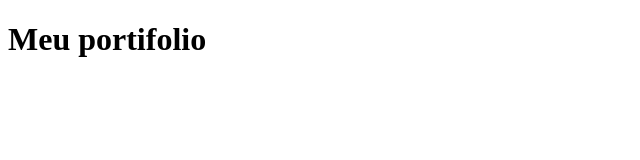
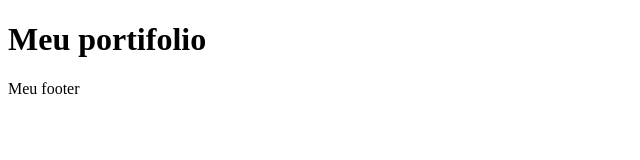
Before and after one commit to antoniofpf/dc-portifolio, a plain HTML site: page index.html in a window 1280 px wide. Shown: the full height of the page, 0-640 px from the left. Drawn offline with Linux system fonts and the light colour scheme.

Commit message:
adicionando footer

```diff
--- a/index.html
+++ b/index.html
@@ -8,4 +8,5 @@
 <body>
  <h1>Meu portifolio</h1>
 </body>
+<footer>Meu footer</footer>
 </html>
```
